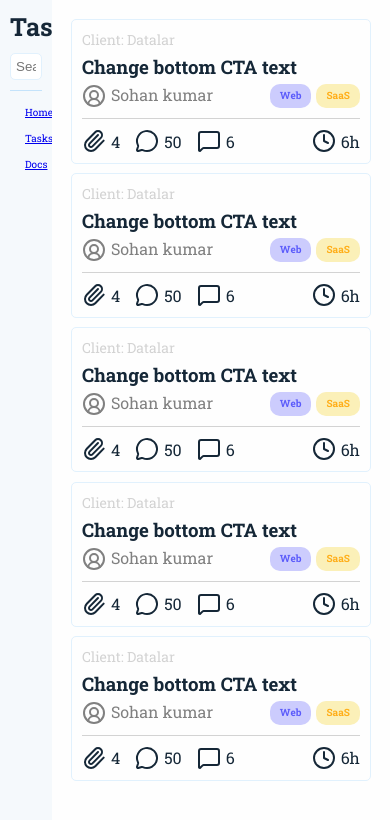
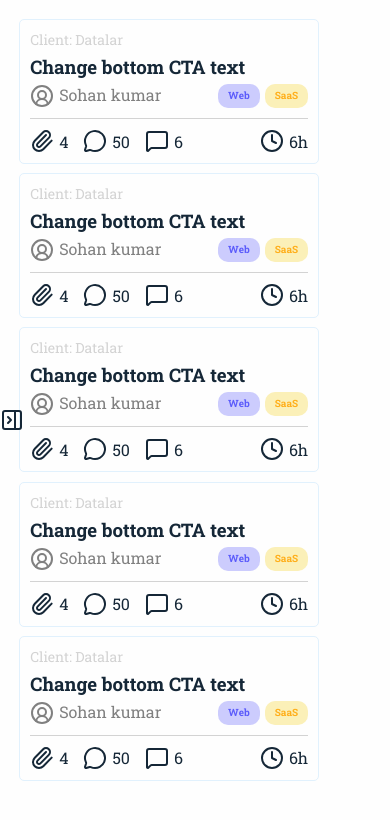
Before and after one commit to sandeepkumardev/frontend101, a React (Vite) app in the folder base/: page / in a window 390 px wide. Shown: the top 820 px of the page. Built offline with nearby package versions, Linux system fonts and the light colour scheme.

Commit message:
feat: update layout structure and enhance sidebar functionality

```diff
--- a/base/src/App.jsx
+++ b/base/src/App.jsx
@@ -8,7 +8,7 @@ import Docs from "./pages/Docs";
 function App() {
   return (
     <BrowserRouter>
-      <div className="App">
+      <div className="layout">
         <Sidebar />
 
         <div className="container">
--- a/base/src/components/Sidebar.jsx
+++ b/base/src/components/Sidebar.jsx
@@ -1,10 +1,17 @@
 import { Link } from "react-router-dom";
+import { PanelRightClose, X } from "lucide-react";
 
 import "../styles/sidebar.css";
+import { useState } from "react";
 
 const Sidebar = () => {
+  const [open, setOpen] = useState(false);
+
   return (
-    <div className="sidebar">
+    <>
+      <div className={`sidebar ${open ? "open_sidebar" : ""}`}>
+        <X className="close_sidebar" onClick={() => setOpen(false)} />
+
         <div className="header">
           <h1>TaskFlow</h1>
           <input type="text" placeholder="Search task" />
@@ -12,22 +19,21 @@ const Sidebar = () => {
 
         <div className="nav_links">
           <div className="nav_link">
-          <span>
             <Link to="/">Home</Link>
-          </span>
           </div>
           <div className="nav_link">
-          <span>
             <Link to="/tasks">Tasks</Link>
-          </span>
           </div>
           <div className="nav_link">
-          <span>
             <Link to="/docs">Docs</Link>
-          </span>
           </div>
         </div>
       </div>
+
+      <div className={`hook ${open ? "close_hook" : ""}`} onClick={() => setOpen(true)}>
+        <PanelRightClose />
+      </div>
+    </>
   );
 };
 
--- a/base/src/index.css
+++ b/base/src/index.css
@@ -15,12 +15,16 @@ body {
   background-color: #fefefe;
 }
 
-.App {
+a {
+  text-decoration: none;
+  color: inherit;
+  display: block;
+}
+
+.layout {
   display: flex;
-  width: 100%;
 }
 
 .container {
-  display: flex;
-  width: 100%;
+  flex: 1;
 }
--- a/base/src/pages/Docs.jsx
+++ b/base/src/pages/Docs.jsx
@@ -1,5 +1,10 @@
 const Docs = () => {
-  return <div>Docs page</div>;
+  return (
+    <>
+      <div>1</div>
+      <h1>hello</h1>
+    </>
+  );
 };
 
 export default Docs;
--- a/base/src/pages/Tasks.jsx
+++ b/base/src/pages/Tasks.jsx
@@ -1,5 +1,22 @@
+import { useState } from "react";
+
 const Tasks = () => {
-  return <div>Tasks page</div>;
+  // let count = 10;
+  const [count, setCount] = useState(10);
+
+  const inc = () => {
+    console.log(count);
+    // count = count + 1;
+    setCount(count + 1);
+  };
+
+  return (
+    <div>
+      {count} <button onClick={inc}>+</button>
+    </div>
+  );
 };
 
 export default Tasks;
+
+// useState
--- a/base/src/styles/sidebar.css
+++ b/base/src/styles/sidebar.css
@@ -3,8 +3,11 @@
   overflow-y: auto;
   background-color: #f5f9fc;
 
-  width: 150px;
-  padding: 10px;
+  width: 250px;
+  padding: 20px;
+
+  transform: translateX(0);
+  transition: transform 0.3s ease;
 }
 
 .header {
@@ -19,10 +22,11 @@
 .sidebar input {
   margin-top: 10px;
   width: 100%;
-  padding: 5px;
+  padding: 10px;
   border: 1px solid #e1f1fd;
   outline: none;
   border-radius: 5px;
+  font-size: 18px;
 }
 
 .sidebar .nav_links {
@@ -33,7 +37,7 @@
 }
 
 .sidebar .nav_link {
-  font-size: 10px;
+  font-size: 16px;
   padding: 5px 10px;
   border-radius: 5px;
 }
@@ -42,3 +46,43 @@
   background-color: #152737;
   color: white;
 }
+
+.hook {
+  position: absolute;
+  left: 0;
+  top: 50%;
+  transform: translateY(-50%);
+  translate: -100% 0;
+  transition: translate 0.3s ease;
+}
+
+.close_sidebar {
+  position: absolute;
+  top: 2px;
+  right: 2px;
+  cursor: pointer;
+  display: none;
+}
+
+@media (max-width: 800px) {
+  .sidebar {
+    position: fixed;
+    transform: translateX(-100%);
+  }
+
+  .hook {
+    translate: 0 0;
+  }
+
+  .open_sidebar {
+    transform: translateX(0);
+  }
+
+  .close_hook {
+    translate: -100% 0;
+  }
+
+  .close_sidebar {
+    display: block;
+  }
+}
```
Lines whose indentation alone changed are shown as unchanged.
